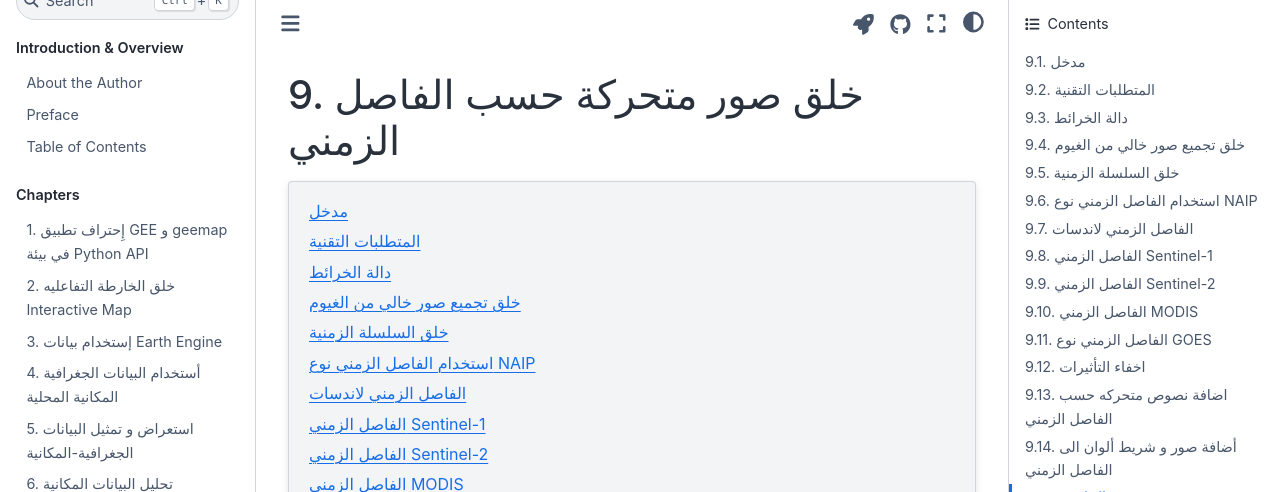
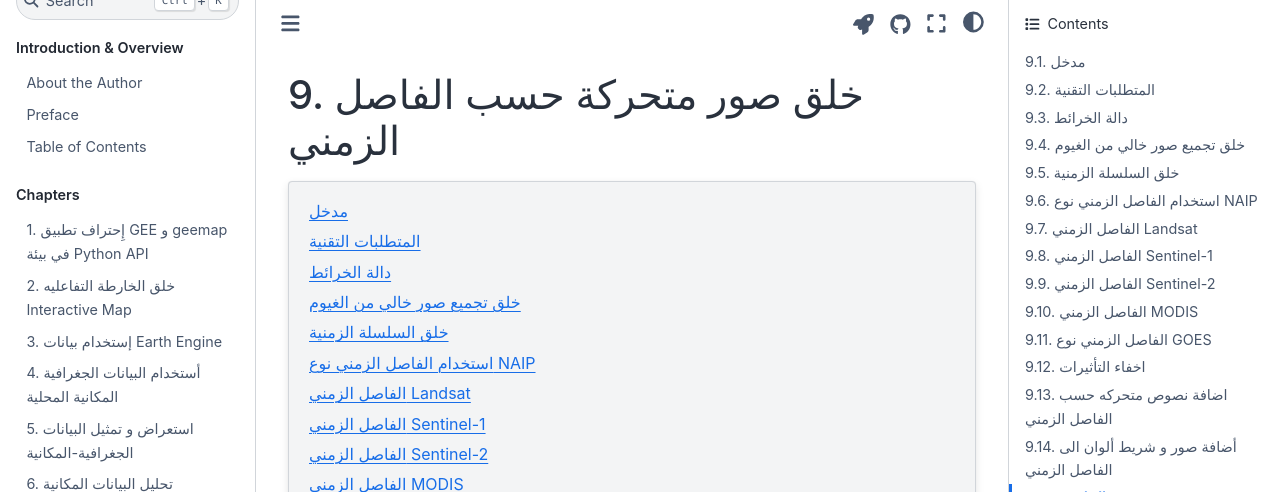
Before and after one commit to giswqs/geebook-arabic, a Jupyter Book: the page built from chapters/09_timelapse.md, in a window 1280 px wide and 900 px high. Shown: the top 492 px of the window. Built offline with Jupyter Book 1.0.4 settings and Sphinx 7.4.7 and the Sphinx Book theme 1.1.4, drawn with Linux system fonts in a browser that asks for light colours; some of the changed text lies outside the part shown.

Commit message:
Update 09_timelapse.md

````diff
--- a/chapters/09_timelapse.md
+++ b/chapters/09_timelapse.md
@@ -201,7 +201,7 @@ timelapse = geemap.naip_timelapse(
 geemap.show_image(timelapse)
 ```
 
-## الفاصل الزمني لاندسات
+## الفاصل الزمني Landsat
 
 ```{code-cell} ipython3
 Map = geemap.Map()
````
